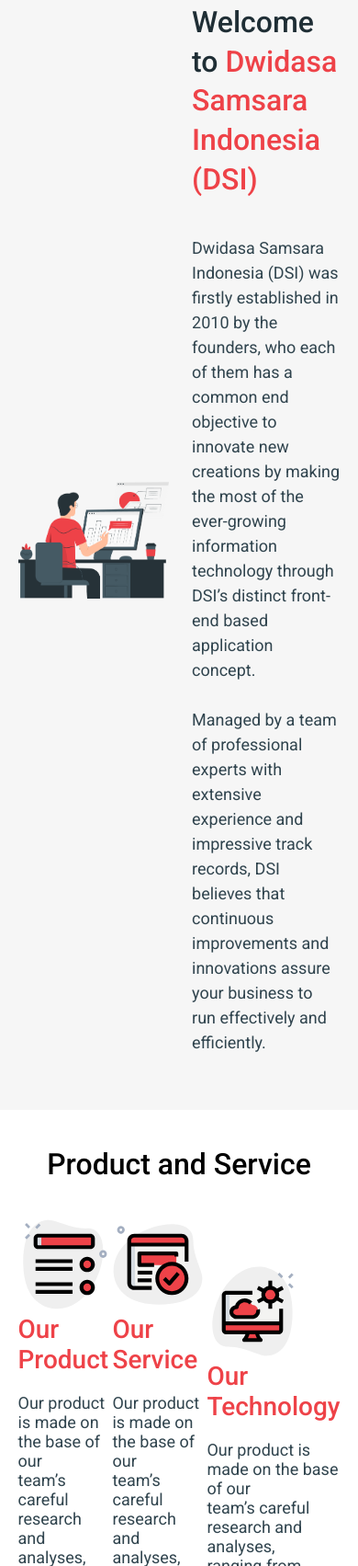
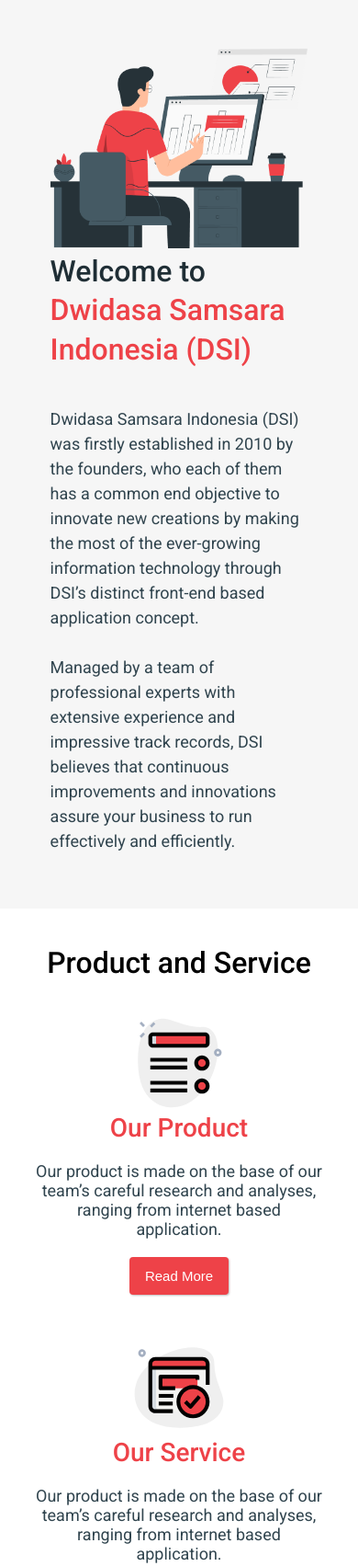
Before and after one commit to Malikadevv/dsi, a plain HTML site: page index.html in a window 390 px wide. Shown: the part 1073-2776 px from the top of the page at 92% size. Drawn offline with nearby package versions, Linux system fonts and the light colour scheme.

Commit message:
add media2

```diff
--- a/media.scss
+++ b/media.scss
@@ -22,6 +22,30 @@
       }
       .hero--bg {
         width: 80%;
+      }
+    }
+  }
+
+  #dsi {
+    .dsi {
+      flex-direction: column;
+
+      .dsi--bg {
+        width: 80%;
+      }
+      .dsi--desc {
+        width: 80%;
+      }
+    }
+  }
+
+  #product {
+    .product {
+      .product--lol {
+        flex-direction: column;
+        text-align: center;
+        row-gap: 51px;
+
       }
     }
   }
@@ -56,6 +80,30 @@
     }
   }
 
+  #dsi {
+    .dsi {
+      flex-direction: column;
+
+      .dsi--bg {
+        width: 80%;
+      }
+      .dsi--desc {
+        width: 80%;
+      }
+    }
+  }
+
+  #product {
+    .product {
+      .product--lol {
+        flex-direction: column;
+        text-align: center;
+        row-gap: 51px;
+
+      }
+    }
+  }
+
 
 }
 
@@ -86,5 +134,28 @@
       }
     }
   }
+  #dsi {
+    .dsi {
+      flex-direction: column;
+
+      .dsi--bg {
+        width: 80%;
+      }
+      .dsi--desc {
+        width: 80%;
+      }
+    }
+  }
+
+  #product {
+    .product {
+      .product--lol {
+        flex-direction: column;
+        text-align: center;
+        row-gap: 51px;
+
+      }
+    }
+  }
 
 }
```
Also changed, not shown: css/style.css, 1 other file.
